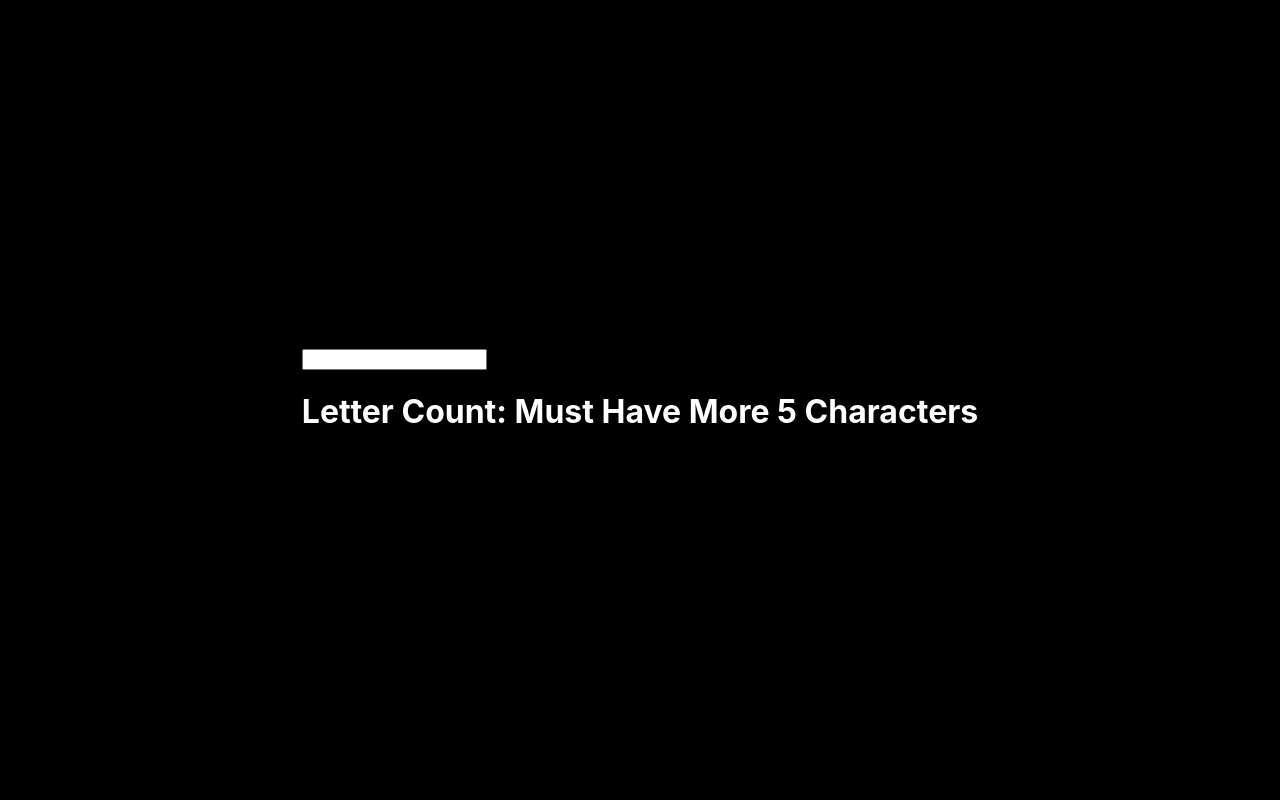
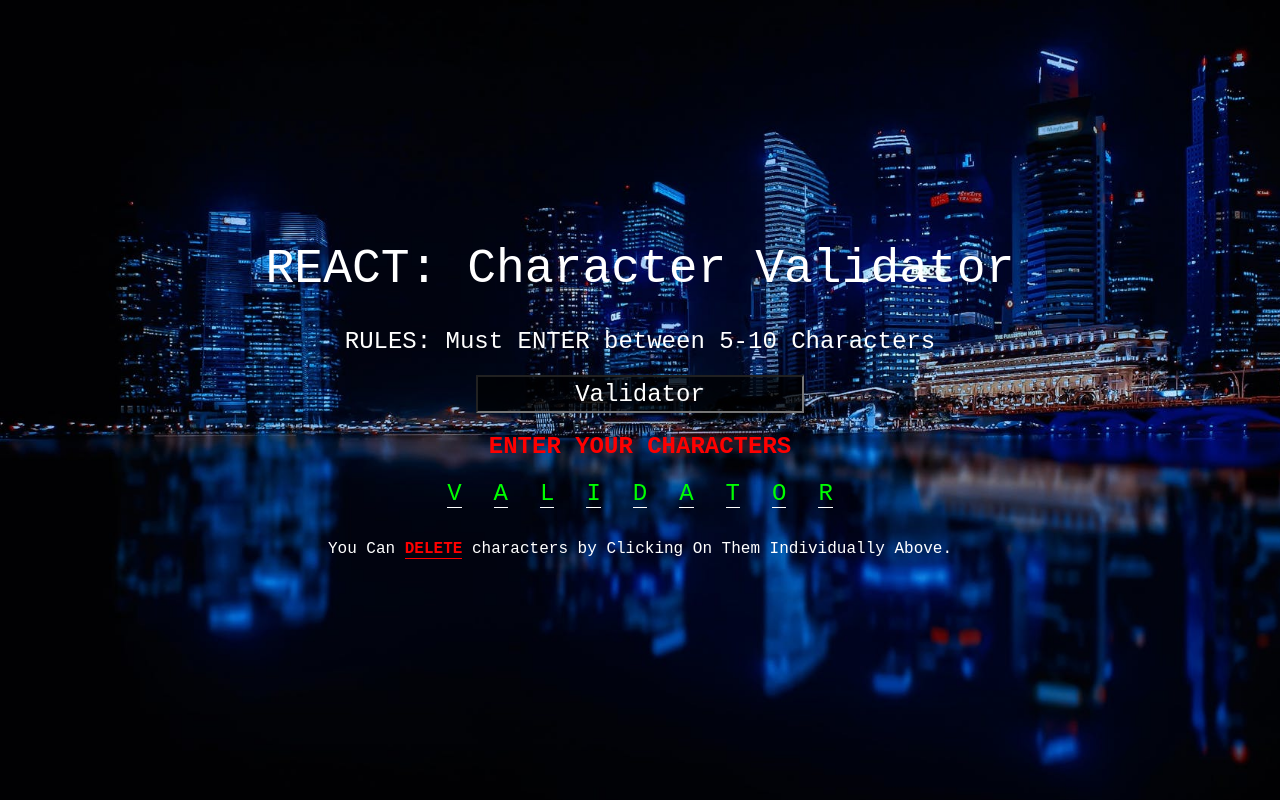
Before and after one commit to DCasely/REACT-Character-Validator, a React (Create React App) app: page / in a window 1280 px wide. Built offline with nearby package versions, Linux system fonts and the light colour scheme.

Commit message:
styled and functional

```diff
--- a/src/App.js
+++ b/src/App.js
@@ -1,11 +1,25 @@
 import React, { useState } from 'react';
+import Header from './Header/Header';
+import CharInput from './CharInput/CharInput';
 import ValidateLength from './ValidateLength/ValidateLength';
 import CharComponent from './CharComponent/CharComponent';
+import DeleteInstructions from './DeleteInstructions/DeleteInstructions';
 import './App.css';
 
 function App() {
-  const [count, setCount] = useState('0');
-  const [characterList, setCharacterList] = useState([]);
+  const [characterList, setCharacterList] = useState([
+    'V',
+    'a',
+    'l',
+    'i',
+    'd',
+    'a',
+    't',
+    'o',
+    'r',
+  ]);
+
+  const [count, setCount] = useState(characterList.length);
 
   function countLetters(e) {
     const characterInput = e.target.value;
@@ -24,18 +38,21 @@ function App() {
 
   if (count < 5) {
     validateMessage = 'Must Have More 5 Characters';
-  } else if (count >= 5 && count <= 10) {
-    validateMessage = 'Perfect You Have The Right Amount of Characters';
   } else if (count > 10) {
     validateMessage = 'Must Have Less Than 10 Characters';
   }
 
   return (
     <div>
-      <input onChange={countLetters} />
+      <Header />
 
-      <ValidateLength validate={validateMessage} />
+      <CharInput getInput={countLetters} characters={characterList.join('')} />
 
+      <ValidateLength
+        validate={validateMessage ? validateMessage : 'ENTER YOUR CHARACTERS'}
+      />
+
+      <div className="CharComp-Container">
         {characterList.map((character, index) => (
           <CharComponent
             id={index}
@@ -45,6 +62,9 @@ function App() {
           />
         ))}
       </div>
+
+      <DeleteInstructions />
+    </div>
   );
 }
 
--- a/src/CharComponent/CharComponent.css
+++ b/src/CharComponent/CharComponent.css
@@ -1,7 +1,17 @@
 .CharComponent {
   display: inline-block;
-  padding: 16px;
-  text-align: center;
-  margin: 16px;
-  border: 1px solid white;
+  padding: 0 1rem;
 }
+
+.CharComponent p {
+  border-bottom: 1px solid white;
+  text-transform: uppercase;
+  font-size: 1.5rem;
+  color: rgb(0, 255, 0);
+  margin: 0;
+}
+
+.CharComponent:hover {
+  cursor: pointer;
+  color: red;
+}
--- a/src/CharComponent/CharComponent.js
+++ b/src/CharComponent/CharComponent.js
@@ -4,7 +4,7 @@ import './CharComponent.css';
 function CharComponent(props) {
   return (
     <div className="CharComponent" onClick={props.delete}>
-      <h1>{props.character}</h1>
+      <p>{props.character}</p>
     </div>
   );
 }
--- /dev/null
+++ b/src/CharInput/CharInput.css
@@ -0,0 +1,12 @@
+.CharInput {
+  display: block;
+  margin: auto;
+  width: 20rem;
+  height: 2rem;
+  font-family: 'Courier New', Courier, monospace;
+  font-size: 1.5rem;
+
+  text-align: center;
+  background-color: rgba(0, 0, 0, 0.75);
+  color: #fff;
+}
--- /dev/null
+++ b/src/CharInput/CharInput.js
@@ -0,0 +1,16 @@
+import React from 'react';
+import './CharInput.css';
+
+function CharInput(props) {
+  return (
+    <input
+      onChange={props.getInput}
+      value={props.characters}
+      className="CharInput"
+      type="text"
+      placeholder="Validator"
+    />
+  );
+}
+
+export default CharInput;
--- /dev/null
+++ b/src/DeleteInstructions/DeleteInstructions.js
@@ -0,0 +1,13 @@
+import React from 'react';
+import './DeleteInstuctions.css';
+
+function DeleteInstructions() {
+  return (
+    <p className="DeleteInstructions">
+      You Can <span>DELETE</span> characters by Clicking On Them Individually
+      Above.
+    </p>
+  );
+}
+
+export default DeleteInstructions;
--- /dev/null
+++ b/src/DeleteInstructions/DeleteInstuctions.css
@@ -0,0 +1,11 @@
+.DeleteInstructions {
+  display: block;
+  text-align: center;
+  margin: 2rem;
+}
+
+.DeleteInstructions span {
+  color: red;
+  font-weight: 700;
+  border-bottom: 1px solid red;
+}
--- /dev/null
+++ b/src/Header/Header.css
@@ -0,0 +1,13 @@
+.Header {
+  text-align: center;
+}
+
+.Header h1 {
+  font-size: 3rem;
+  font-weight: 400;
+}
+
+.Header h2 {
+  font-size: 1.5rem;
+  font-weight: 400;
+}
--- /dev/null
+++ b/src/Header/Header.js
@@ -0,0 +1,13 @@
+import React from 'react';
+import './Header.css';
+
+function Header() {
+  return (
+    <div className="Header">
+      <h1>REACT: Character Validator</h1>
+      <h2>RULES: Must ENTER between 5-10 Characters</h2>
+    </div>
+  );
+}
+
+export default Header;
--- a/src/ValidateLength/ValidateLength.css
+++ b/src/ValidateLength/ValidateLength.css
@@ -0,0 +1,6 @@
+.ValidateLength {
+  text-align: center;
+  color: rgb(255, 0, 0);
+  text-transform: uppercase;
+  font-weight: 700;
+}
--- a/src/ValidateLength/ValidateLength.js
+++ b/src/ValidateLength/ValidateLength.js
@@ -1,12 +1,8 @@
 import React from 'react';
-// import App from '../App';
+import './ValidateLength.css';
 
 function ValidateLength(props) {
-  return (
-    <div>
-      <h1>Letter Count: {props.validate}</h1>
-    </div>
-  );
+  return <h2 className="ValidateLength">{props.validate}</h2>;
 }
 
 export default ValidateLength;
--- a/src/index.css
+++ b/src/index.css
@@ -1,19 +1,25 @@
 body {
+  background-image: url(./images/backgroundcity.jpeg);
+  background-size: cover;
   margin: 0;
-  font-family: -apple-system, BlinkMacSystemFont, 'Segoe UI', 'Roboto', 'Oxygen',
-    'Ubuntu', 'Cantarell', 'Fira Sans', 'Droid Sans', 'Helvetica Neue',
-    sans-serif;
-  -webkit-font-smoothing: antialiased;
-  -moz-osx-font-smoothing: grayscale;
+  font-family: 'Courier New', Courier, monospace;
   display: flex;
   justify-content: center;
   align-items: center;
+  color: white;
   height: 100vh;
-  background-color: black;
-  color: white;
 }
 
-code {
-  font-family: source-code-pro, Menlo, Monaco, Consolas, 'Courier New',
-    monospace;
+.CharComp-Container {
+  display: flex;
+  justify-content: center;
+  align-items: center;
 }
+
+.red {
+  color: red;
+}
+
+.green {
+  color: green;
+}
```
Also changed, not shown: src/images/backgroundcity.jpeg (added). Lines whose indentation alone changed are shown as unchanged.
